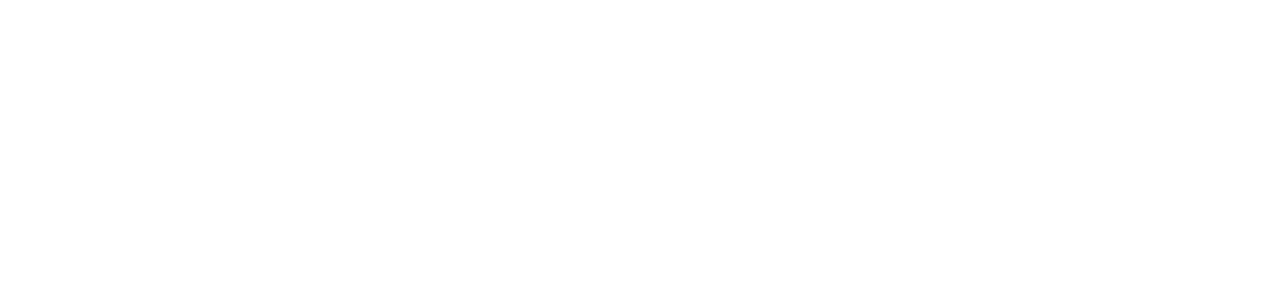
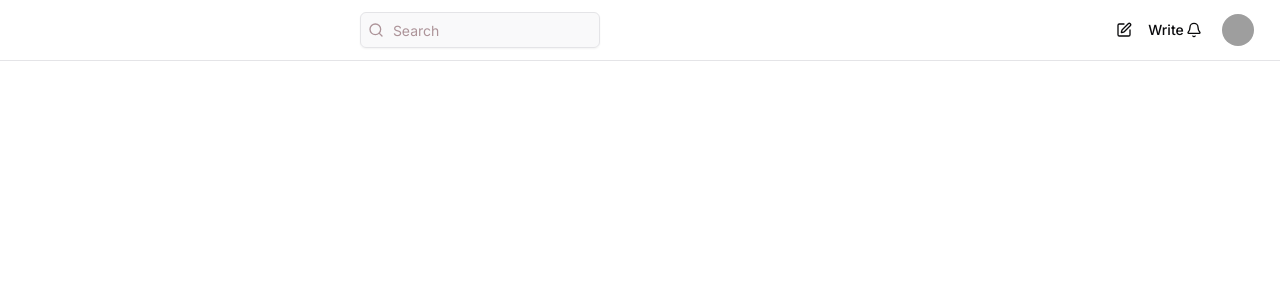
Before and after one commit to bal-walid/artishare-frontend, a Next.js app: page /blogs in a window 1280 px wide. Shown: the top 300 px of the page. Built offline with nearby package versions, Linux system fonts and the light colour scheme; grey boxes are pictures that could not be loaded.

Commit message:
Factor Logo component out of HomeHeader and add MainHeader

```diff
--- a/app/_ui/components/HomeHeader.tsx
+++ b/app/_ui/components/HomeHeader.tsx
@@ -1,10 +1,10 @@
+import Logo from "./Logo";
+
 const HomeHeader = () => {
   return (
     <nav className="flex items-center pr-12 gap-10 border-b border-black">
       {/* Logo */}
-      <div className="font-display bg-main text-white text-6xl py-4 px-8">
-        ArtiShare
-      </div>
+      <Logo className={"py-4 px-8"}/>
       <a
         href=" "
         className="text-xl border-b-2 border-transparent  hover:border-main text-main/80 hover:text-main"
--- /dev/null
+++ b/app/_ui/components/Logo.tsx
@@ -0,0 +1,15 @@
+interface LogoProps {
+  className?: String;
+}
+
+const Logo = ({ className }: LogoProps) => {
+  return (
+    <div
+      className={`font-display bg-main text-white text-6xl  ${className}`}
+    >
+      ArtiShare
+    </div>
+  );
+};
+
+export default Logo;
--- /dev/null
+++ b/app/_ui/components/MainHeader.tsx
@@ -0,0 +1,45 @@
+import { Bell, Edit, Search } from 'lucide-react'
+import Image from "next/image"
+import Link from "next/link"
+
+import { Button } from "@/components/ui/button"
+import { Input } from "@/components/ui/input"
+import Logo from './Logo'
+
+export default function MainHeader () {
+  return (
+    <header className="flex items-center justify-between border-b px-4 md:px-6">
+      <div className="flex items-center gap-4">
+        <Link href="/" className="flex items-center">
+          <Logo className={"text-main bg-white text-2xl"}/>
+        </Link>
+        <div className="hidden md:flex relative max-w-md">
+          <Search className="absolute left-2 top-1/2 h-4 w-4 -translate-y-1/2 transform text-muted-foreground" />
+          <Input
+            type="search"
+            placeholder="Search"
+            className="w-[240px] pl-8 bg-muted/50"
+          />
+        </div>
+      </div>
+      <div className="flex items-center gap-2">
+        <Button variant="ghost" size="icon" className="hidden md:flex">
+          <Edit className="h-5 w-5" />
+          <span className="ml-2">Write</span>
+        </Button>
+        <Button variant="ghost" size="icon" className="rounded-full">
+          <Bell className="h-5 w-5" />
+        </Button>
+        <Button variant="ghost" size="icon" className="rounded-full">
+          <Image
+            src="/placeholder.svg"
+            alt="Profile"
+            width={32}
+            height={32}
+            className="h-8 w-8 rounded-full"
+          />
+        </Button>
+      </div>
+    </header>
+  )
+}
--- a/app/blogs/page.tsx
+++ b/app/blogs/page.tsx
@@ -1,4 +1,5 @@
 import { Metadata } from "next";
+import MainHeader from "../_ui/components/MainHeader";
 
 export const metadata: Metadata = {
   title: "ArtiShare",
@@ -6,5 +7,9 @@
 };
 
 export default function Blogs() {
-  return <></>;
+  return (
+    <>
+      <MainHeader/>
+    </>
+  );
 }
```
